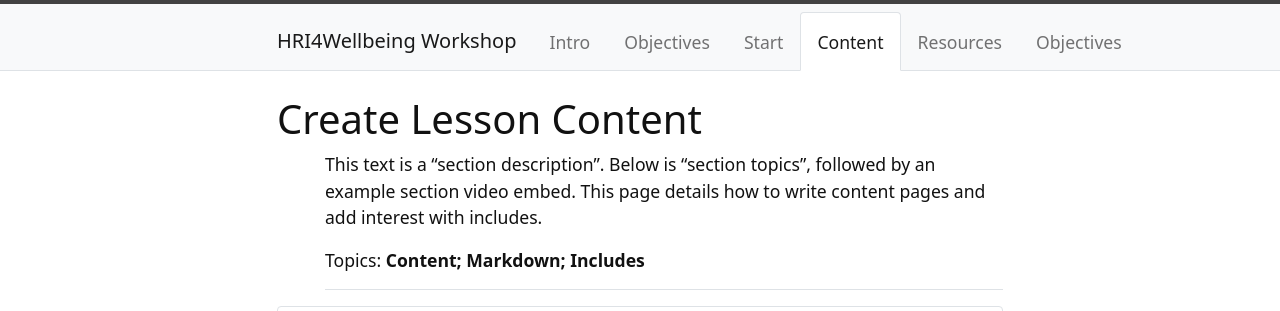
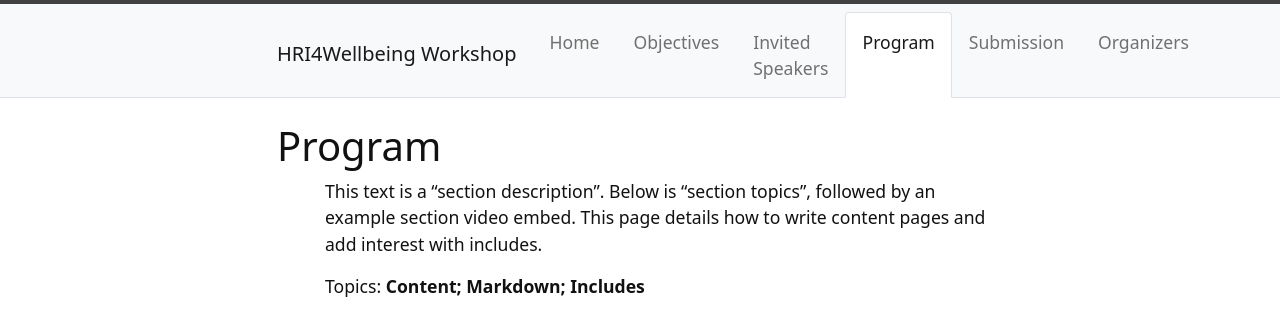
Before and after one commit to hri4wellbeing/hri4wellbeing.github.io, a Jekyll site: the page built from content/3-program.md, in a window 1280 px wide and 900 px high, cut to the strip 0-311 px from the top of the window. Built offline with Jekyll 4.4.1, drawn with Linux system fonts in a browser that asks for light colours.

Commit message:
rename navs

```diff
--- a/content/0-home.md
+++ b/content/0-home.md
@@ -1,6 +1,6 @@
 ---
-title: Home
-nav: Intro
+title:
+nav: Home
 ---
 
 # Workshop on Human-Robot Interaction for Wellbeing (HRI4Wellbeing)
--- a/content/1-objectives.md
+++ b/content/1-objectives.md
@@ -1,5 +1,5 @@
 ---
-title: Objectives
+title:
 nav: Objectives
 ---
 
--- a/content/2-lesson.md
+++ b/content/2-speaker.md
@@ -1,6 +1,6 @@
 ---
-title: Get Started
-nav: Start
+title: Invited Speakers
+nav: Invited Speakers
 topics: Template; Basic Config
 ---
 
--- a/content/3-lesson.md
+++ b/content/3-program.md
@@ -1,6 +1,6 @@
 ---
-title: Create Lesson Content
-nav: Content
+title: Program
+nav: Program
 topics: Content; Markdown; Includes
 description: >
     This text is a "section description". Below is "section topics", followed by an example section video embed. This page details how to write content pages and add interest with includes.
--- a/content/4-resources.md
+++ b/content/5-organizers.md
@@ -1,6 +1,6 @@
 ---
-title: Reference & Resources
-nav: Resources
+title: Organizers
+nav: Organizers
 ---
 
 To learn about using `workshop-template-b`, the content pages of this demo provide documentation and examples (also check the [README](https://github.com/evanwill/workshop-template-b/blob/master/README.md)).
```
Also changed, not shown: content/4-submission.md (added, +74 -0 lines), content/objectives.md (deleted, +0 -59 lines).
